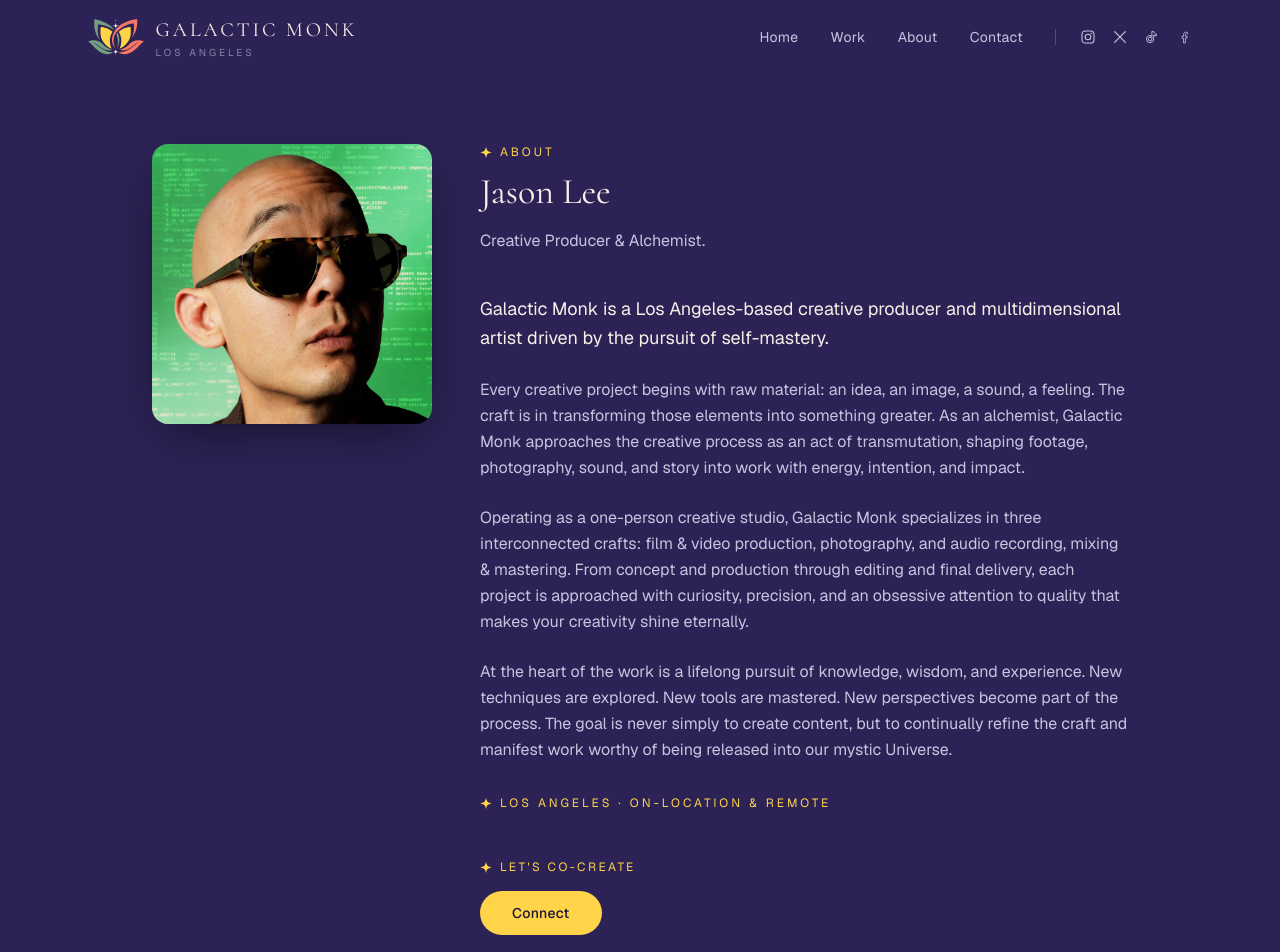
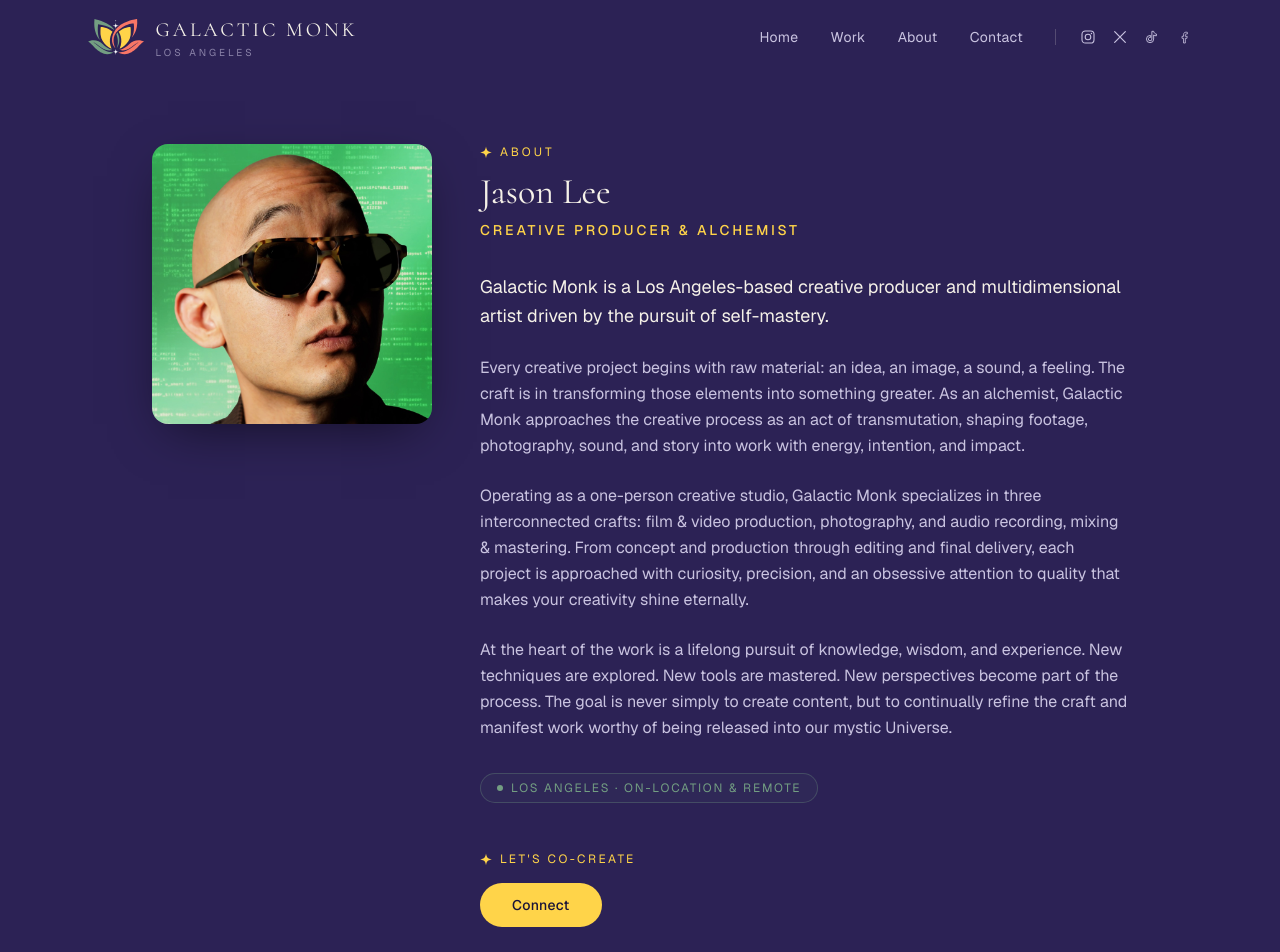
Before and after one commit to TheGalacticMonk/galacticmonk, a Next.js app: page /about in a window 1280 px wide. Shown: the top 952 px of the page. Built offline with nearby package versions, Linux system fonts and the light colour scheme.

Commit message:
Update website

```diff
--- a/src/app/about/page.tsx
+++ b/src/app/about/page.tsx
@@ -27,13 +27,12 @@ export default function AboutPage() {
         </div>
 
         <div>
-          <SectionHeading
-            eyebrow="About"
-            title="Jason Lee"
-            description="Creative Producer & Alchemist."
-          />
+          <SectionHeading eyebrow="About" title="Jason Lee" />
+          <p className="mt-2 text-sm font-medium uppercase tracking-[0.2em] text-gold">
+            Creative Producer &amp; Alchemist
+          </p>
 
-          <div className="mt-10 max-w-2xl space-y-6 text-base leading-relaxed text-cream-dim">
+          <div className="mt-8 max-w-2xl space-y-6 text-base leading-relaxed text-cream-dim">
             <p className="text-lg leading-relaxed text-cream">
               Galactic Monk is a Los Angeles-based creative producer and
               multidimensional artist driven by the pursuit of
@@ -66,8 +65,8 @@ export default function AboutPage() {
             </p>
           </div>
 
-          <div className="mt-8 flex items-center gap-2 text-xs uppercase tracking-[0.25em] text-gold">
-            <Sparkle className="h-3 w-3" />
+          <div className="mt-8 inline-flex items-center gap-2 rounded-full border border-sage/30 bg-sage/5 px-4 py-1.5 text-xs uppercase tracking-[0.15em] text-sage">
+            <span className="h-1.5 w-1.5 rounded-full bg-sage" />
             Los Angeles · On-Location &amp; Remote
           </div>
 
```
